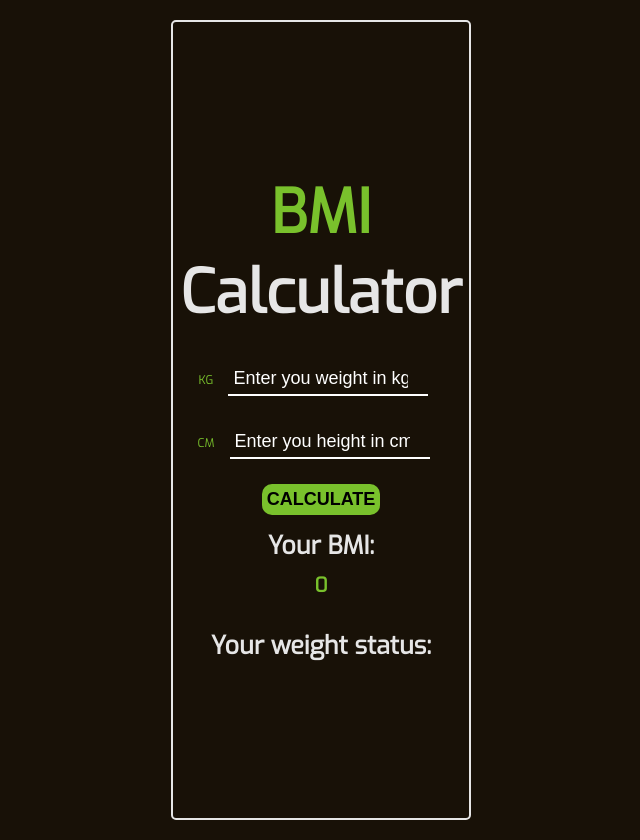
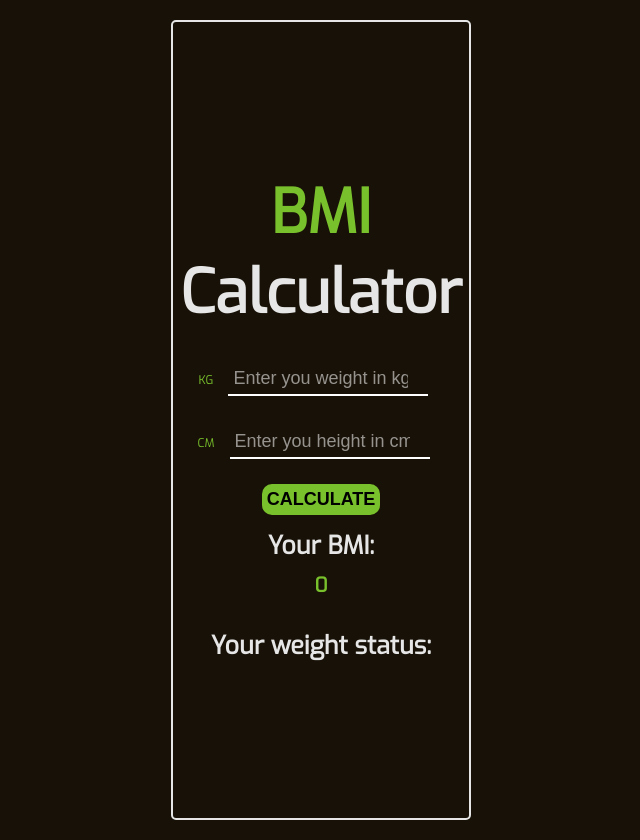
Before and after one commit to tamaskovacs0408/bmi_ts, a React (Create React App) app: page / in a window 1280 px wide. Shown: the whole page, without its empty margins (319-959 px from the left). Built offline with nearby package versions, Linux system fonts and the light colour scheme; the HTML template or start-up script is replaced by a standard one.

Commit message:
Update placeholder color

```diff
--- a/src/index.css
+++ b/src/index.css
@@ -16,5 +16,5 @@ body {
 }
 
 ::placeholder {
-  color: white;
+  color: rgba(255, 255, 255, 0.55);
 }
```
